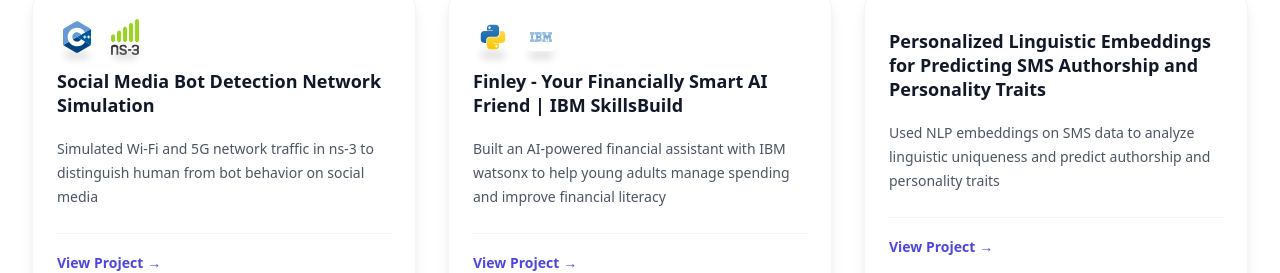
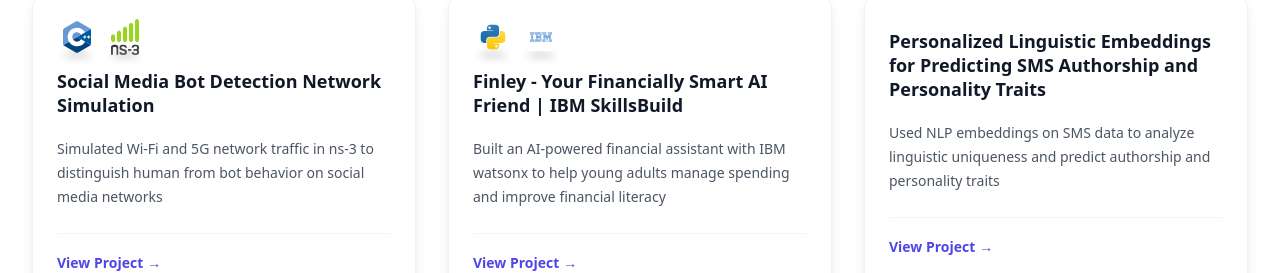
Before and after one commit to carissabb/carissabb.github.io, a React (Vite) app: page / in a window 1280 px wide. Shown: the part 1160-1433 px from the top of the page. Built offline with nearby package versions, Linux system fonts and the light colour scheme.

Commit message:
update project

```diff
--- a/src/components/Projects.tsx
+++ b/src/components/Projects.tsx
@@ -19,7 +19,7 @@ export const Projects = () => {
   const projects = [
     {
       title: "Social Media Bot Detection Network Simulation",
-      description: "Simulated Wi-Fi and 5G network traffic in ns-3 to distinguish human from bot behavior on social media",
+      description: "Simulated Wi-Fi and 5G network traffic in ns-3 to distinguish human from bot behavior on social media networks",
       technologies: ["C++", "ns3"],
       link: ""
     },
```
